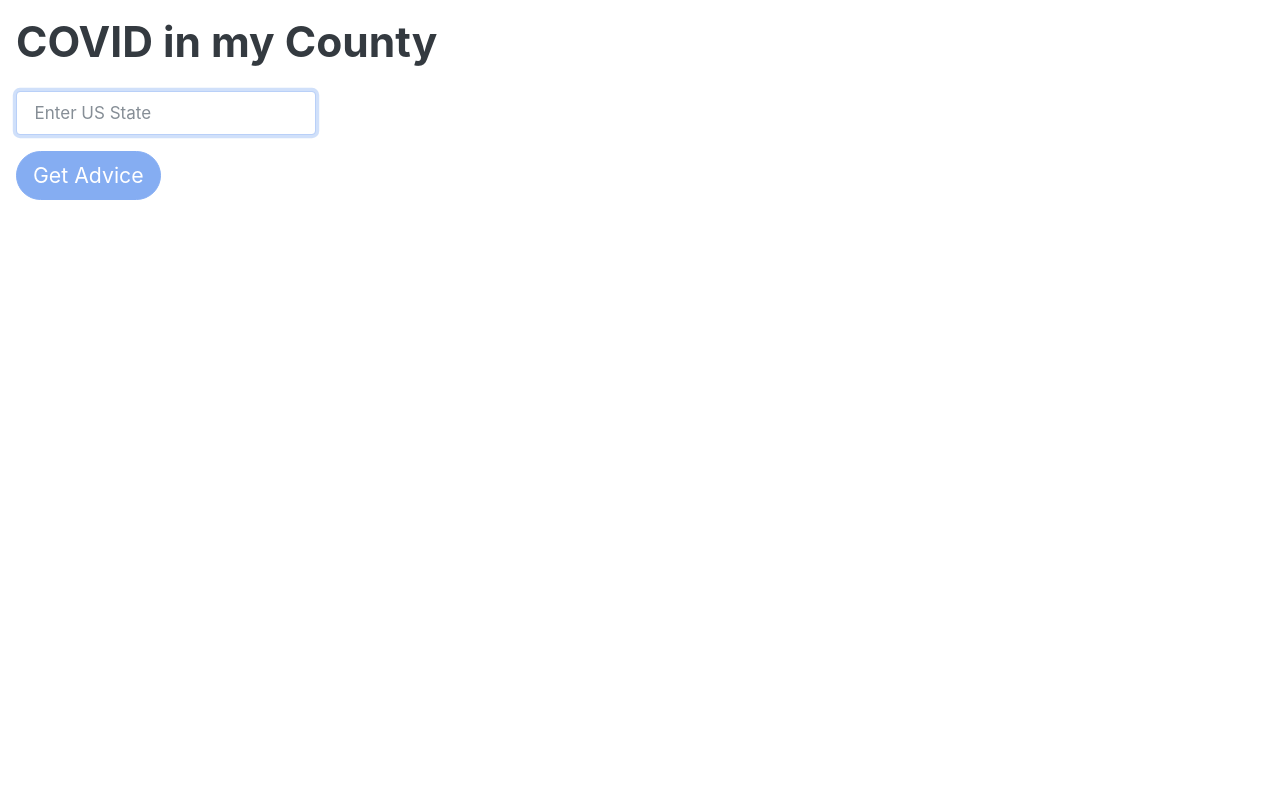
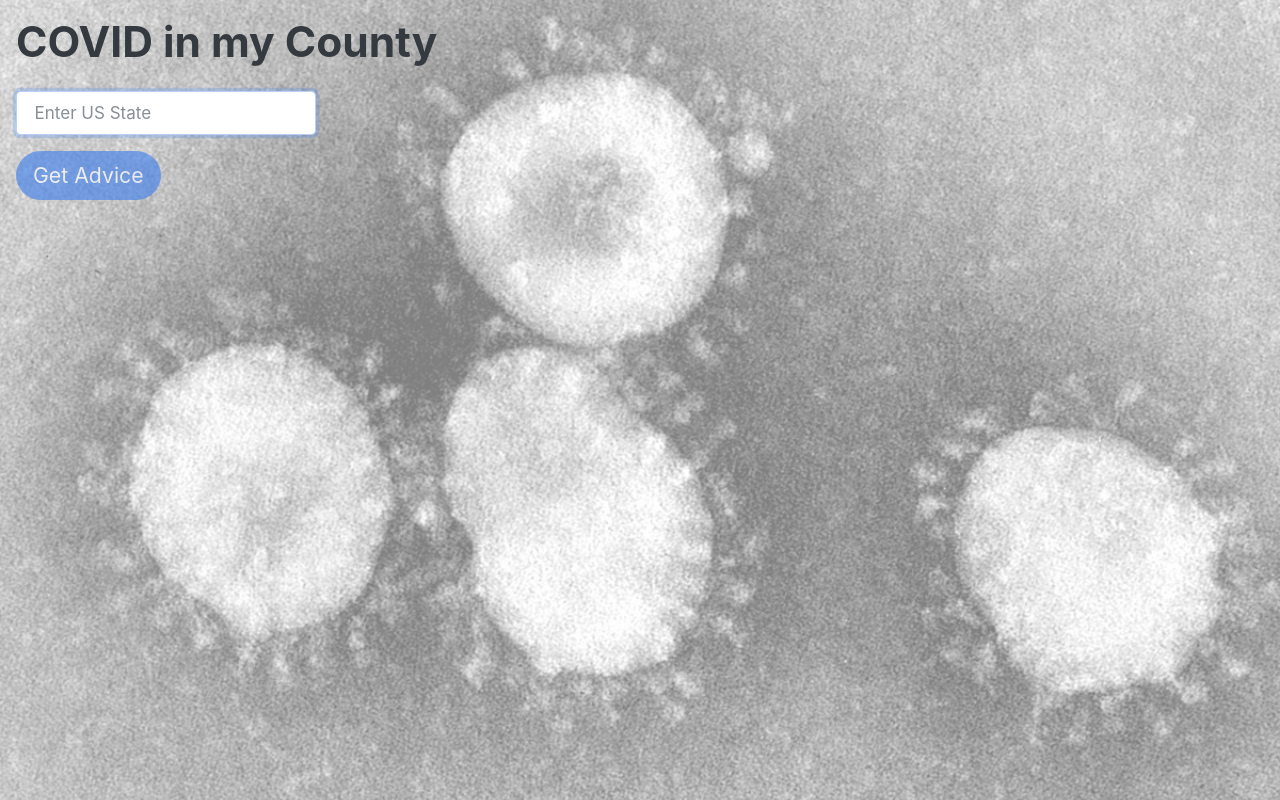
Before and after one commit to hycsg/covid-19-hackathon-app, a Flask app: page / in a window 1280 px wide. Run offline with Flask 2, Linux system fonts and the light colour scheme; some libraries are stand-ins or nearby versions.

Commit message:
background

```diff
--- a/app/static/autocomplete.js
+++ b/app/static/autocomplete.js
@@ -11,7 +11,7 @@ function autocomplete(name) {
 
     inp.addEventListener("input", function(e) {
         let a, b, i, val = this.value;
-        if (!val) { return false; }
+        if (!val) { closeAllLists(); return false; }
         currentFocus = -1;
 
         let query;
@@ -36,7 +36,7 @@ function autocomplete(name) {
 
                 let valid = false;
                 for (i = 0; i < arr.length; i++) {
-                    arr[i] = arr[i].replace(/^\w/, c => c.toUpperCase());
+                    arr[i] = arr[i].split(" ").map(w => w.replace(/^\w/, c => c.toUpperCase())).join(" ");
                     if (arr[i].toUpperCase() == val.toUpperCase()) {
                         valid = true;
                     }
--- a/app/static/style.css
+++ b/app/static/style.css
@@ -1,6 +1,15 @@
+html {
+    height: 100%;
+}
+
 body {
-    margin: 16px;
-    background-image: 'external-content.duckduckgo.jpeg'
+    height: 100%;
+    padding: 16px;
+    background-image: url('background.png');
+    background-position: center;
+    background-repeat: no-repeat;
+    background-size: cover;
+    position: relative;
 }
 
 input {
```
Also changed, not shown: app/static/background.png (added), app/static/external-content.duckduckgo.com.jpeg (deleted).
